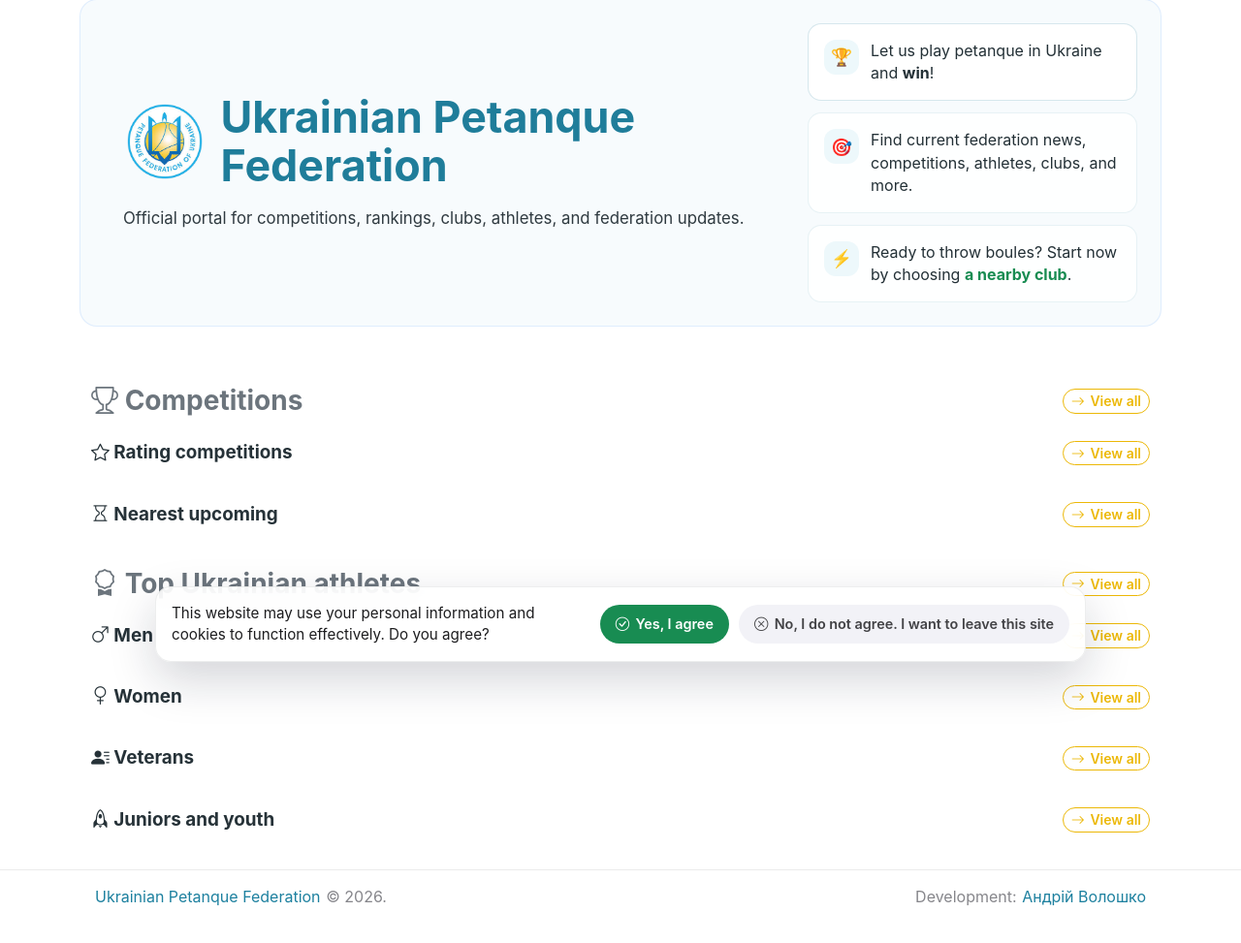
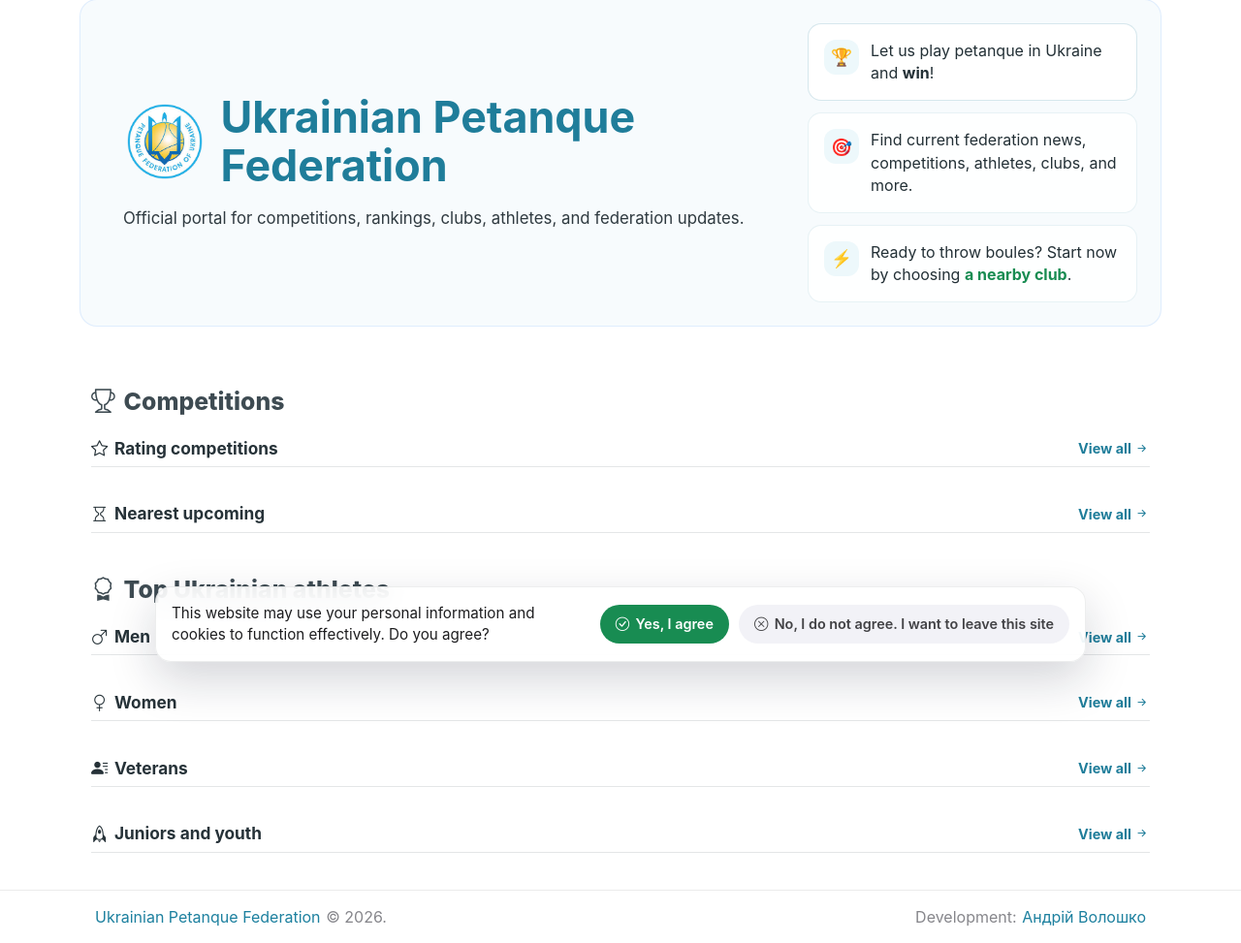
Before and after one commit to AndreyVoloshko/petanque-portal, a Django app: template components/web-api/application/federation/templates/main_page.html in a window 1280 px wide. Shown: the part 101-1074 px from the top of the page at 97% size. Before the commit the page ends 1036 px from the top, so only its background shows below. Run offline with Django 3.2, Linux system fonts and the light colour scheme; the template is opened without the code that fills it, so the values that code supplies are empty; parts of the project's set-up code (start-up, migrations or seed data) failed here and were passed over; some libraries are stand-ins or nearby versions.

Commit message:
Polish homepage section actions

```diff
--- a/components/web-api/application/federation/templates/main_page.html
+++ b/components/web-api/application/federation/templates/main_page.html
@@ -41,16 +41,13 @@
 <div class="container-fluid py-4 homepage-content">
     <div class="homepage-group-header">
         <h3 class="text-muted mb-0"><i class="bi bi-trophy"></i> {% trans "Competitions" %}</h3>
-        <a class="btn btn-sm btn-outline-secondary homepage-view-all" href="{% url 'tournaments' date_filter='future' %}">
-            <i class="bi bi-arrow-right"></i> {% trans "View all" %}
-        </a>
     </div>
 
     <section class="homepage-section">
         <div class="homepage-section-header">
             <h5><i class="bi bi-star"></i> {% trans "Rating competitions" %}</h5>
-            <a class="btn btn-sm btn-outline-secondary homepage-view-all" href="{% url 'tournaments' date_filter='future' type_filter='rating' %}">
-                <i class="bi bi-arrow-right"></i> {% trans "View all" %}
+            <a class="homepage-view-all" href="{% url 'tournaments' date_filter='future' type_filter='rating' %}">
+                {% trans "View all" %} <i class="bi bi-arrow-right-short"></i>
             </a>
         </div>
         {% include "main_page/tournaments_list.html" with items=future_tournaments_rating %}
@@ -59,8 +56,8 @@
     <section class="homepage-section">
         <div class="homepage-section-header">
             <h5><i class="bi bi-hourglass"></i> {% trans "Nearest upcoming" %}</h5>
-            <a class="btn btn-sm btn-outline-secondary homepage-view-all" href="{% url 'tournaments' date_filter='future' type_filter='non_rating' %}">
-                <i class="bi bi-arrow-right"></i> {% trans "View all" %}
+            <a class="homepage-view-all" href="{% url 'tournaments' date_filter='future' type_filter='non_rating' %}">
+                {% trans "View all" %} <i class="bi bi-arrow-right-short"></i>
             </a>
         </div>
         {% include "main_page/tournaments_list.html" with items=future_tournaments %}
@@ -68,16 +65,13 @@
 
     <div class="homepage-group-header">
         <h3 class="text-muted mb-0"><i class="bi bi-award"></i> {% trans "Top Ukrainian athletes" %}</h3>
-        <a class="btn btn-sm btn-outline-secondary homepage-view-all" href="{% url 'players' licence_filter='licence' %}">
-            <i class="bi bi-arrow-right"></i> {% trans "View all" %}
-        </a>
     </div>
 
     <section class="homepage-section">
         <div class="homepage-section-header">
             <h5><i class="bi bi-gender-male"></i> {% trans "Men" %}</h5>
-            <a class="btn btn-sm btn-outline-secondary homepage-view-all" href="{% url 'players' licence_filter='licence' %}">
-                <i class="bi bi-arrow-right"></i> {% trans "View all" %}
+            <a class="homepage-view-all" href="{% url 'players' licence_filter='licence' %}">
+                {% trans "View all" %} <i class="bi bi-arrow-right-short"></i>
             </a>
         </div>
         {% include "main_page/players_list.html" with items=top_players_men %}
@@ -86,8 +80,8 @@
     <section class="homepage-section">
         <div class="homepage-section-header">
             <h5><i class="bi bi-gender-female"></i> {% trans "Women" %}</h5>
-            <a class="btn btn-sm btn-outline-secondary homepage-view-all" href="{% url 'players' licence_filter='licence' %}">
-                <i class="bi bi-arrow-right"></i> {% trans "View all" %}
+            <a class="homepage-view-all" href="{% url 'players' licence_filter='licence' %}">
+                {% trans "View all" %} <i class="bi bi-arrow-right-short"></i>
             </a>
         </div>
         {% include "main_page/players_list.html" with items=top_players_women %}
@@ -96,8 +90,8 @@
     <section class="homepage-section">
         <div class="homepage-section-header">
             <h5><i class="bi bi-person-lines-fill"></i> {% trans "Veterans" %}</h5>
-            <a class="btn btn-sm btn-outline-secondary homepage-view-all" href="{% url 'players' licence_filter='licence' %}">
-                <i class="bi bi-arrow-right"></i> {% trans "View all" %}
+            <a class="homepage-view-all" href="{% url 'players' licence_filter='licence' %}">
+                {% trans "View all" %} <i class="bi bi-arrow-right-short"></i>
             </a>
         </div>
         {% include "main_page/players_list.html" with items=top_players_veteran %}
@@ -106,8 +100,8 @@
     <section class="homepage-section">
         <div class="homepage-section-header">
             <h5><i class="bi bi-rocket"></i> {% trans "Juniors and youth" %}</h5>
-            <a class="btn btn-sm btn-outline-secondary homepage-view-all" href="{% url 'players' licence_filter='licence' %}">
-                <i class="bi bi-arrow-right"></i> {% trans "View all" %}
+            <a class="homepage-view-all" href="{% url 'players' licence_filter='licence' %}">
+                {% trans "View all" %} <i class="bi bi-arrow-right-short"></i>
             </a>
         </div>
         {% include "main_page/players_list.html" with items=top_players_espoir_and_junior %}
--- a/components/web-api/application/static/style-v2.css
+++ b/components/web-api/application/static/style-v2.css
@@ -444,16 +444,21 @@ body {
   gap: 1.5rem;
 }
 
-.homepage-group-header,
-.homepage-section-header {
+.homepage-group-header {
   align-items: center;
   display: flex;
-  gap: 1rem;
-  justify-content: space-between;
+  margin-top: 0.4rem;
 }
 
-.homepage-group-header {
-  margin-top: 0.25rem;
+.homepage-group-header h3 {
+  align-items: center;
+  color: #3e4b52 !important;
+  display: inline-flex;
+  font-size: 1.55rem;
+  font-weight: 800;
+  gap: 0.55rem;
+  letter-spacing: 0;
+  line-height: 1.15;
 }
 
 .homepage-section {
@@ -461,10 +466,22 @@ body {
   gap: 0.875rem;
 }
 
+.homepage-section-header {
+  align-items: center;
+  border-bottom: 1px solid rgba(38, 50, 56, 0.12);
+  display: flex;
+  gap: 0.75rem;
+  justify-content: space-between;
+  padding-bottom: 0.45rem;
+}
+
 .homepage-section-header h5 {
+  align-items: center;
   color: #263238;
-  font-size: 1.18rem;
+  display: inline-flex;
+  font-size: 1.08rem;
   font-weight: 700;
+  gap: 0.42rem;
   letter-spacing: 0;
   line-height: 1.2;
   margin: 0;
@@ -472,12 +489,27 @@ body {
 
 .homepage-view-all {
   align-items: center;
-  border-radius: 999px;
+  color: #1f7d9a;
   display: inline-flex;
   flex: 0 0 auto;
-  font-weight: 600;
-  gap: 0.35rem;
+  font-size: 0.9rem;
+  font-weight: 700;
+  gap: 0.15rem;
   line-height: 1.1;
+  padding: 0.15rem 0;
+  text-decoration: none;
+}
+
+.homepage-view-all:hover,
+.homepage-view-all:focus {
+  color: #17647d;
+  text-decoration: underline;
+  text-underline-offset: 0.18rem;
+}
+
+.homepage-view-all i {
+  font-size: 1.05rem;
+  line-height: 1;
 }
 
 .tournament-card {
@@ -692,15 +724,18 @@ body {
     gap: 1.15rem;
   }
 
-  .homepage-group-header,
+  .homepage-group-header h3 {
+    font-size: 1.45rem;
+  }
+
   .homepage-section-header {
     align-items: flex-start;
-    flex-direction: column;
-    gap: 0.55rem;
+    flex-wrap: wrap;
+    gap: 0.45rem 0.75rem;
   }
 
-  .homepage-view-all {
-    align-self: flex-start;
+  .homepage-section-header h5 {
+    font-size: 1.02rem;
   }
 
   .tournament-card-body {
```
